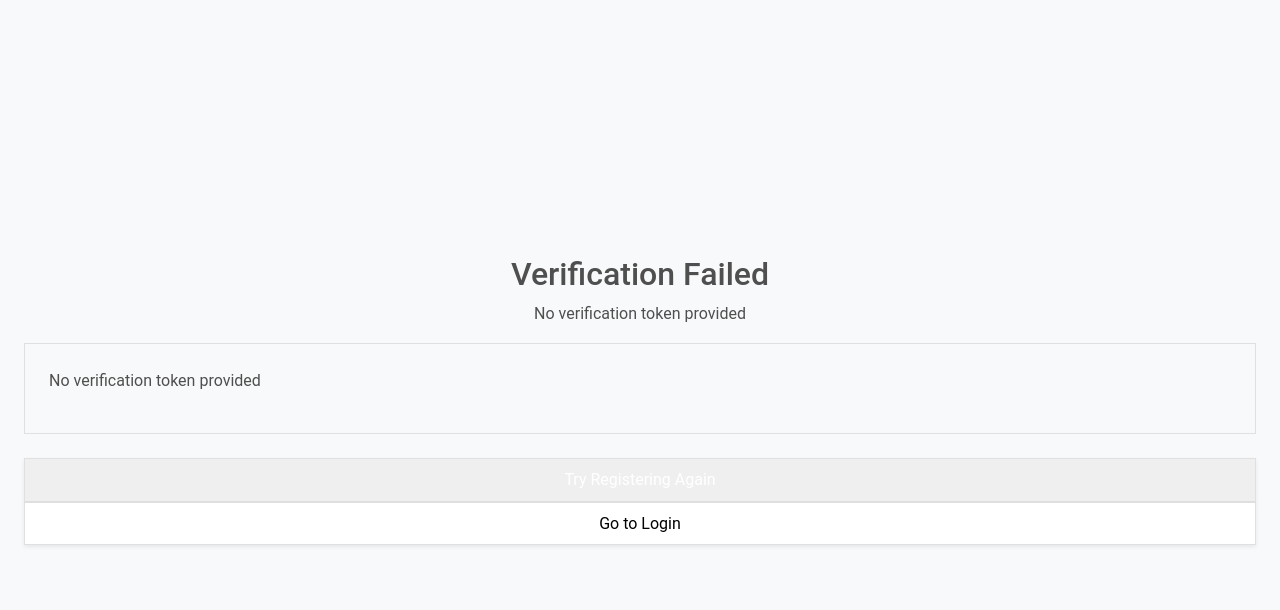
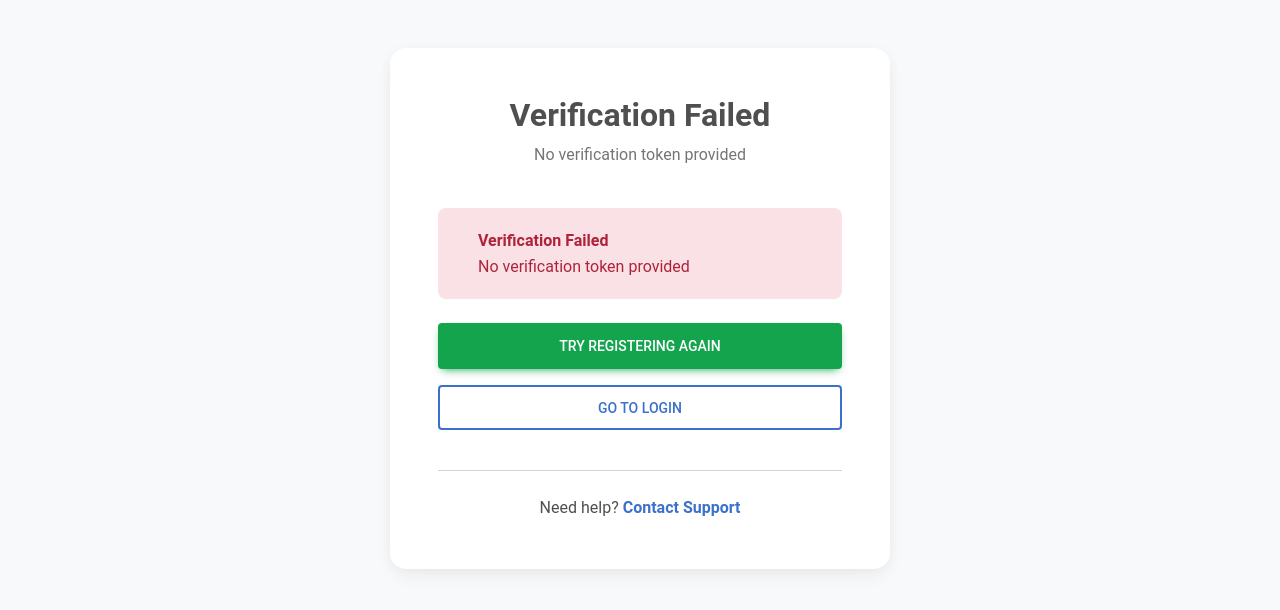
Before and after one commit to FYFYBai/dependency-aware-planner, a React (Vite) app in the folder frontend/: page /verify-email in a window 1280 px wide. Shown: the top 610 px of the page. Built offline with nearby package versions, Linux system fonts and the light colour scheme.

Commit message:
UI for the successful authentication email

```diff
--- a/frontend/src/pages/EmailVerificationPage.tsx
+++ b/frontend/src/pages/EmailVerificationPage.tsx
@@ -1,6 +1,15 @@
 import { useState, useEffect } from "react";
-import { useSearchParams, useNavigate } from "react-router-dom";
+import { useSearchParams, useNavigate, Link } from "react-router-dom";
 import api from "../api/client";
+import {
+  MDBBtn,
+  MDBContainer,
+  MDBRow,
+  MDBCol,
+  MDBCard,
+  MDBCardBody,
+  MDBIcon
+} from 'mdb-react-ui-kit';
 
 const EmailVerificationPage = () => {
   const [searchParams] = useSearchParams();
@@ -115,72 +124,106 @@ const EmailVerificationPage = () => {
   }, [searchParams, navigate]);
 
   return (
-    <div className="min-h-screen flex items-center justify-center bg-gray-50 py-12 px-4 sm:px-6 lg:px-8">
-      <div className="max-w-md w-full space-y-8">
-        <div>
-          <h2 className="mt-6 text-center text-3xl font-extrabold text-gray-900">
+    <MDBContainer fluid>
+      <MDBRow className='d-flex justify-content-center align-items-center h-100'>
+        <MDBCol col='12'>
+          <MDBCard className='bg-white my-5 mx-auto' style={{borderRadius: '1rem', maxWidth: '500px'}}>
+            <MDBCardBody className='p-5 w-100 d-flex flex-column'>
+              <h2 className="fw-bold mb-2 text-center">
                 {status === 'verifying' && 'Verifying Email...'}
                 {status === 'success' && 'Email Verified!'}
                 {status === 'error' && 'Verification Failed'}
               </h2>
-          <p className="mt-2 text-center text-sm text-gray-600">
+              <p className="text-muted mb-3 text-center">
                 {message}
               </p>
+
+              {status === 'verifying' && (
+                <div className="text-center">
+                  <div className="spinner-border text-primary" role="status">
+                    <span className="visually-hidden">Loading...</span>
+                  </div>
+                  <p className="mt-3 text-muted">Please wait while we verify your email...</p>
+                </div>
+              )}
+
+              {status === 'success' && (
+                <div className="mt-4">
+                  <div className="alert alert-success" role="alert">
+                    <div className="d-flex align-items-center">
+                      <MDBIcon icon="check-circle" className="text-success me-3" size="lg" />
+                      <div>
+                        <strong>Verification Successful!</strong><br />
+                        Your email has been successfully verified. You will be redirected to the login page shortly.
+                      </div>
+                    </div>
                   </div>
 
-        {status === 'success' && (
-          <div className="mt-6">
-            <div className="bg-green-50 border border-green-200 rounded-md p-4">
-              <div className="flex">
-                <div className="flex-shrink-0">
-                  <svg className="h-5 w-5 text-green-400" fill="currentColor" viewBox="0 0 20 20">
-                    <path fillRule="evenodd" d="M10 18a8 8 0 100-16 8 8 0 000 16zm3.707-9.293a1 1 0 00-1.414-1.414L9 10.586 7.707 9.293a1 1 0 00-1.414 1.414l2 2a1 1 0 001.414 0l4-4z" clipRule="evenodd" />
-                  </svg>
-                </div>
-                <div className="ml-3">
-                  <p className="text-sm font-medium text-green-800">
-                    Your email has been successfully verified! You will be redirected to the login page shortly.
+                  <div className="mt-4 text-center">
+                    <MDBBtn
+                      color="success"
+                      size="lg"
+                      className="w-100 mb-3"
+                      onClick={() => navigate('/login')}
+                    >
+                      Go to Login
+                    </MDBBtn>
+                    <p className="text-muted small">
+                      Redirecting automatically in a few seconds...
                     </p>
-                </div>
-              </div>
                   </div>
                 </div>
               )}
 
               {status === 'error' && (
-          <div className="mt-6">
-            <div className="bg-red-50 border border-red-200 rounded-md p-4">
-              <div className="flex">
-                <div className="flex-shrink-0">
-                  <svg className="h-5 w-5 text-red-400" fill="currentColor" viewBox="0 0 20 20">
-                    <path fillRule="evenodd" d="M10 18a8 8 0 100-16 8 8 0 000 16zM8.707 7.293a1 1 0 00-1.414 1.414L8.586 10l-1.293 1.293a1 1 0 101.414 1.414L10 11.414l1.293 1.293a1 1 0 001.414-1.414L11.414 10l1.293-1.293a1 1 0 00-1.414-1.414L10 8.586 8.707 7.293z" clipRule="evenodd" />
-                  </svg>
-                </div>
-                <div className="ml-3">
-                  <p className="text-sm font-medium text-red-800">
+                <div className="mt-4">
+                  <div className="alert alert-danger" role="alert">
+                    <div className="d-flex align-items-center">
+                      <MDBIcon icon="exclamation-triangle" className="text-danger me-3" size="lg" />
+                      <div>
+                        <strong>Verification Failed</strong><br />
                         {message}
-                  </p>
                       </div>
                     </div>
                   </div>
-             <div className="mt-4 space-y-3">
-               <button
+
+                  <div className="mt-4">
+                    <MDBBtn
+                      color="success"
+                      size="lg"
+                      className="w-100 mb-3"
                       onClick={() => navigate('/register')}
-                 className="w-full flex justify-center py-2 px-4 border border-transparent rounded-md shadow-sm text-sm font-medium text-white bg-green-600 hover:bg-green-700 focus:outline-none focus:ring-2 focus:ring-offset-2 focus:ring-green-500"
                     >
                       Try Registering Again
-               </button>
-               <button
+                    </MDBBtn>
+                    <MDBBtn
+                      color="primary"
+                      size="lg"
+                      className="w-100 mb-3"
+                      outline
                       onClick={() => navigate('/login')}
-                 className="w-full flex justify-center py-2 px-4 border border-gray-300 rounded-md shadow-sm text-sm font-medium text-gray-700 bg-white hover:bg-gray-50 focus:outline-none focus:ring-2 focus:ring-offset-2 focus:ring-blue-500"
                     >
                       Go to Login
-               </button>
+                    </MDBBtn>
                   </div>
                 </div>
               )}
+
+              <hr className="my-4" />
+
+              <div className="text-center">
+                <p className="mb-0">
+                  Need help?{' '}
+                  <Link to="/contact" className="text-primary fw-bold">
+                    Contact Support
+                  </Link>
+                </p>
               </div>
-    </div>
+            </MDBCardBody>
+          </MDBCard>
+        </MDBCol>
+      </MDBRow>
+    </MDBContainer>
   );
 };
 
```
Lines whose indentation alone changed are shown as unchanged.
